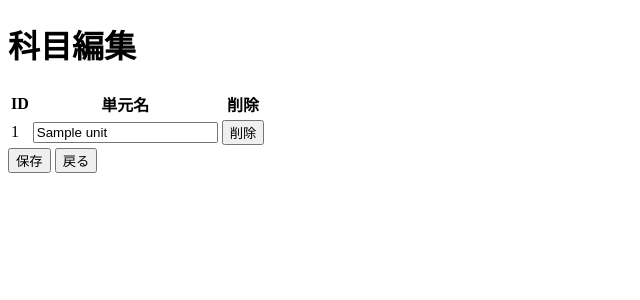
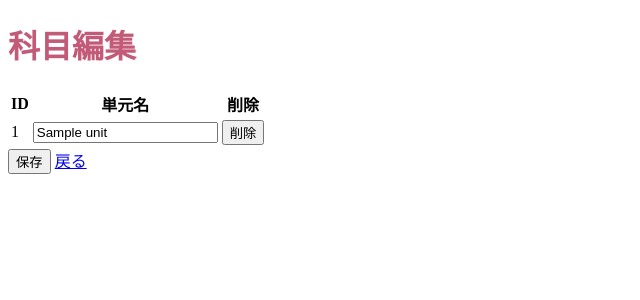
Before and after one commit to taipiwiq/beta, a Python web app: template beta/admin_app/templates/unit_update.html in a window 1280 px wide. Shown: the top 300 px of the page, without its empty margins (0-640 px from the left). Run offline with Jinja, Linux system fonts and the light colour scheme; the template is opened without the code that fills it: most values are stand-ins (such as "Sample title", 1, 10 or a date in 2020).

Commit message:
Update unit_update.html

```diff
--- a/beta/admin_app/templates/unit_update.html
+++ b/beta/admin_app/templates/unit_update.html
@@ -1,35 +1,40 @@
 {% extends "base.html" %}
 {% block content %}
 
-<h1>科目編集</h1>
+<div class="container py-4" style="max-width: 900px;">
+  <h1 class="mb-4" style="color: #C35B78;">科目編集</h1>
 
   <form method="POST">
-    <table>
+    <div class="table-responsive mb-4">
+      <table class="table table-bordered align-middle text-center">
+        <thead class="table-light">
           <tr>
             <th>ID</th>
             <th>単元名</th>
             <th>削除</th>
           </tr>
-
+        </thead>
+        <tbody>
           {% for unit in units %}
           <tr>
             <td>{{ unit.id }}</td>
             <td>
-            <input type="text" name="name_{{ unit.id }}" value="{{ unit.name }}">
+              <input type="text" class="form-control form-control-sm" name="name_{{ unit.id }}" value="{{ unit.name }}">
             </td>
             <td>
               <form action="{{ url_for('admin.delete_unit', id=unit.id) }}" method="POST" style="display:inline;" onsubmit="return confirm('削除してもよろしいですか？');">
-                    <button type="submit">削除</button>
+                <button type="submit" class="btn btn-sm btn-outline-danger rounded-pill">削除</button>
               </form>
             </td>
           </tr>
           {% endfor %}
+        </tbody>
+      </table>
+    </div>
 
-    </table>
-
-<input type="submit" value="保存">
+    <button type="submit" class="btn btn-primary rounded-pill px-4">保存</button>
+    <a href="{{ url_for('admin.unit_list', genre_id=genre.id) }}" class="btn btn-secondary rounded-pill ms-3 px-4">戻る</a>
   </form>
-
-<a href="{{ url_for('admin.unit_list', genre_id=genre.id) }}"><button>戻る</button></a>
+</div>
 
 {% endblock %}
```
Lines whose indentation alone changed are shown as unchanged.
